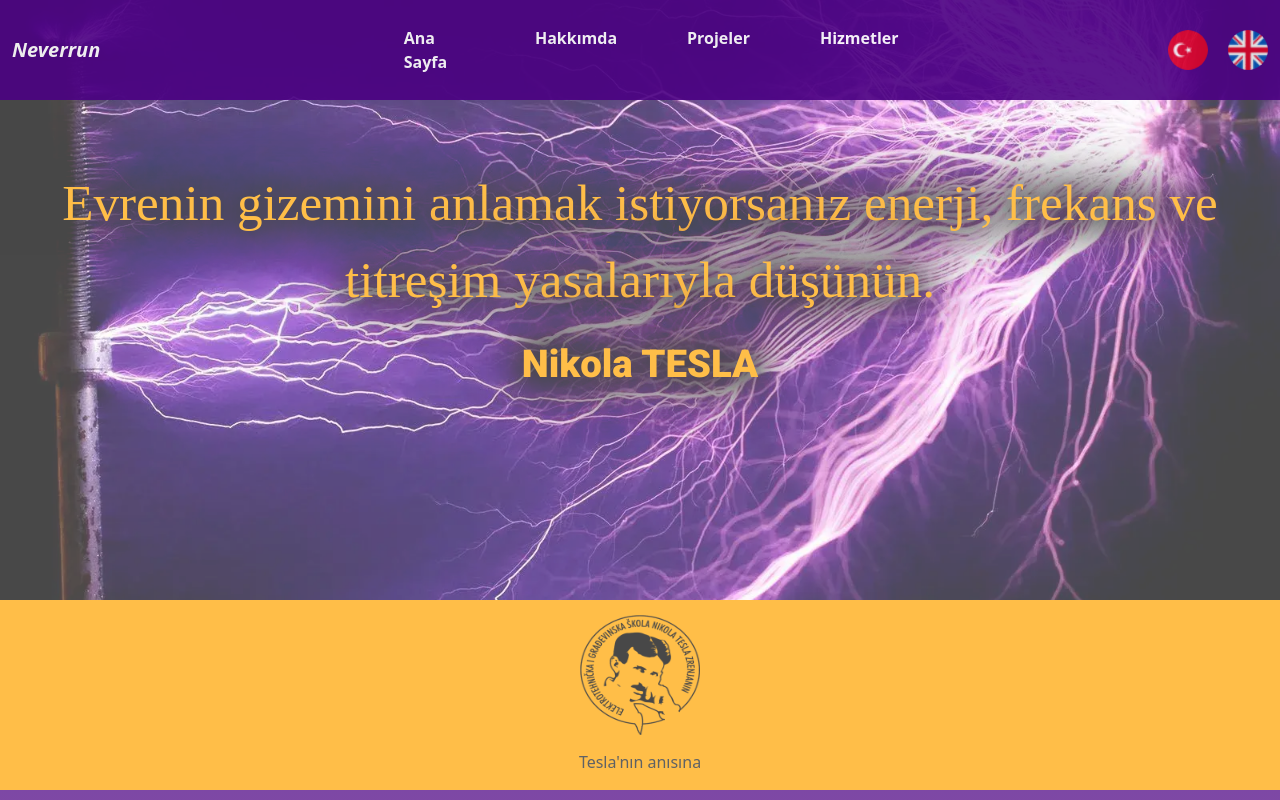
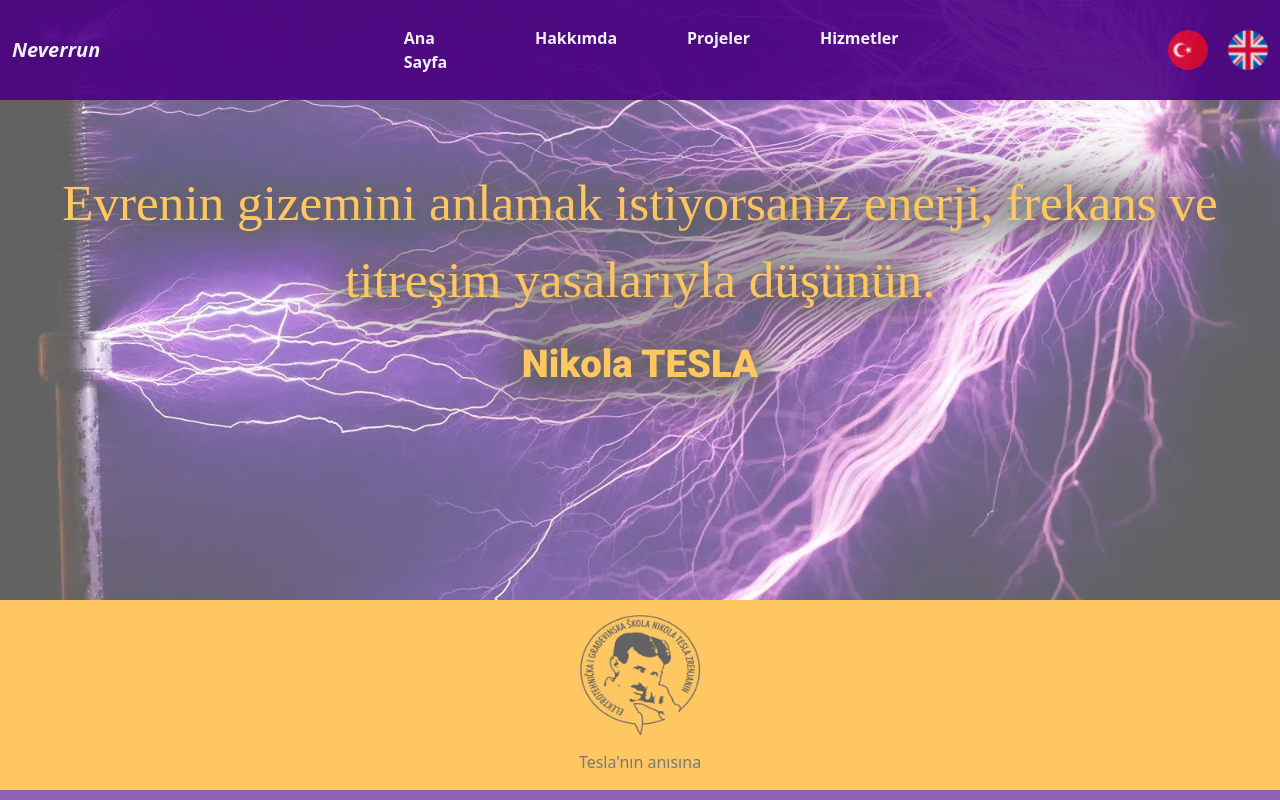
Before and after one commit to 01mk027/mustafakosmaz, a React (Create React App) app: page / in a window 1280 px wide. Shown: the top 800 px of the page. Built offline with nearby package versions, Linux system fonts and the light colour scheme.

Commit message:
index... upd

```diff
--- a/src/components/Index.module.css
+++ b/src/components/Index.module.css
@@ -13,7 +13,7 @@
 
 .mainDivOfIndex{
     animation-name: fadeIn;
-    animation-duration: 3500ms;
+    animation-duration: 4200ms;
     background-color: blue;
     overflow: hidden;
 }
```
